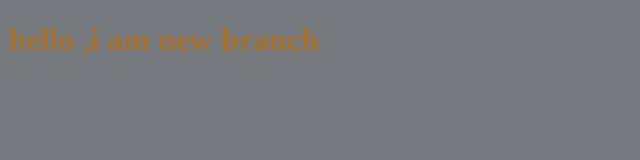
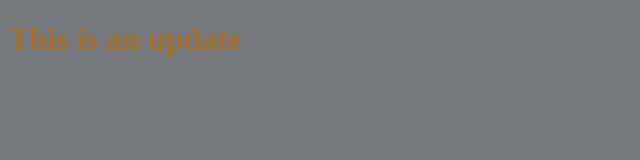
Before and after one commit to MunaM1/myproject, a plain HTML site: page index.html in a window 1280 px wide. Shown: the whole page, without its empty margins (0-640 px from the left). Drawn offline with Linux system fonts and the light colour scheme.

Commit message:
edit the html file

```diff
--- a/index.html
+++ b/index.html
@@ -6,7 +6,7 @@
     <title>Document</title>
 </head>
 <body>
-    <h1>hello ,i am new branch</h1>
+    <h1>This is an update</h1>
 <link rel="stylesheet" href="style.css">
 
     <script src="app.js"></script>
```
